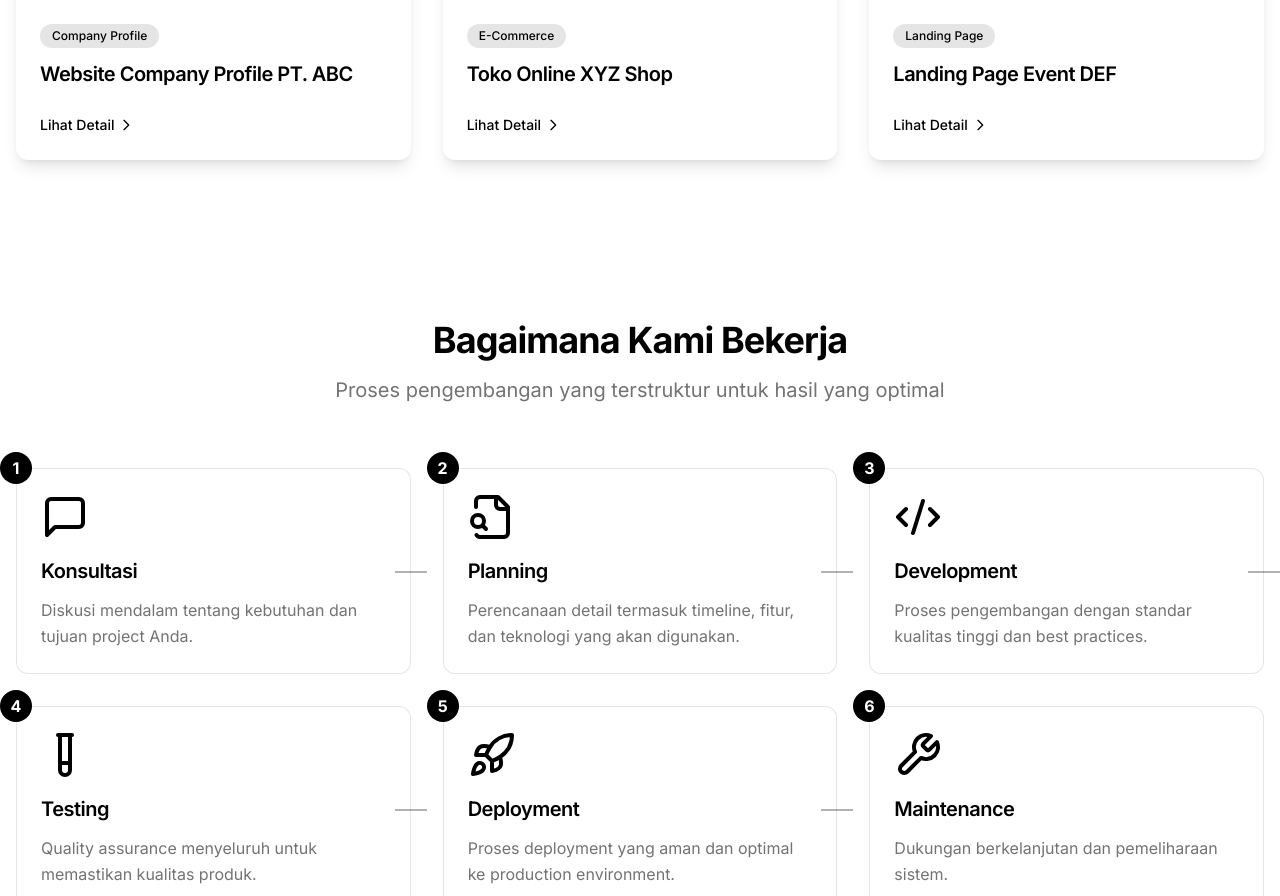
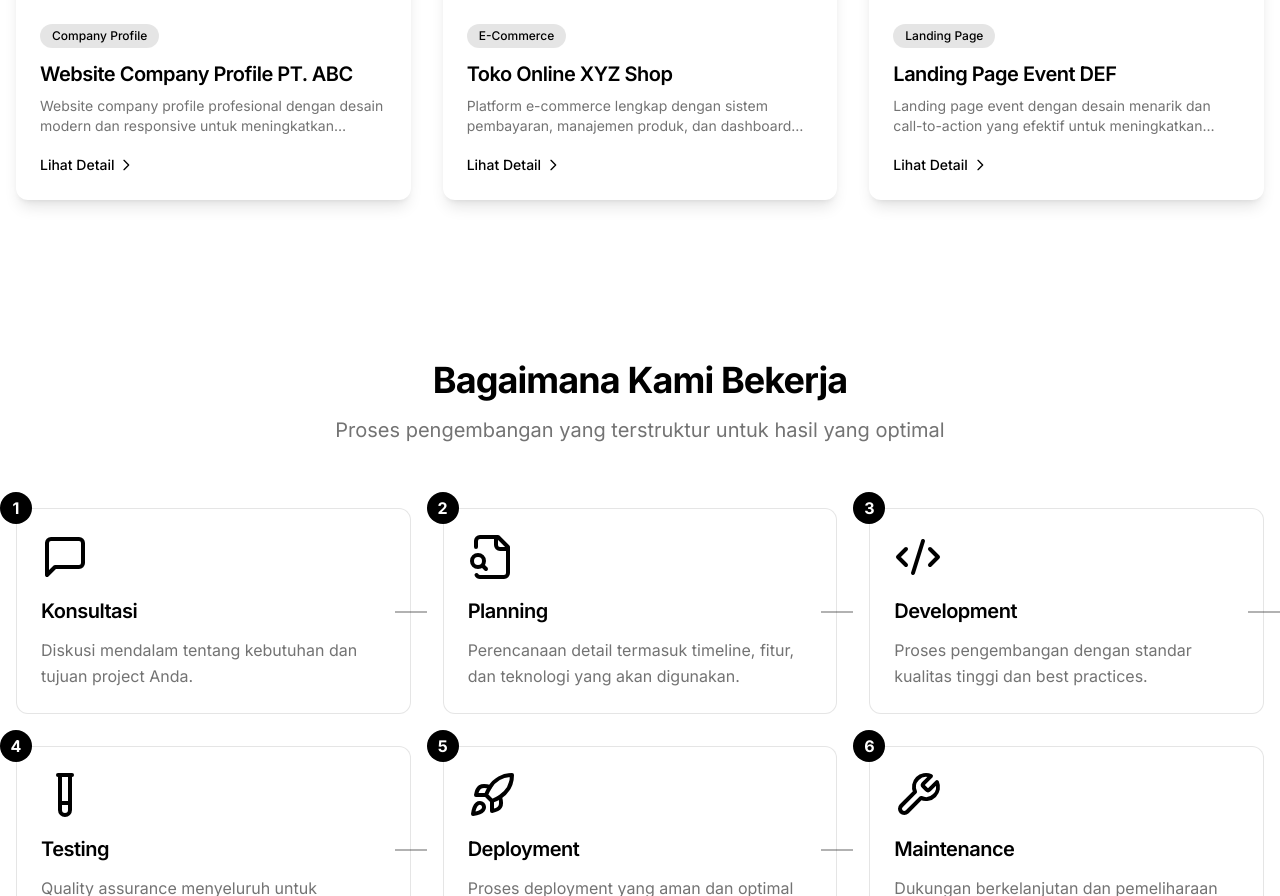
Before and after one commit to HadZzz/jasa-tech, a Next.js app: page / in a window 1280 px wide. Shown: the part 6596-7492 px from the top of the page. Built offline with nearby package versions, Linux system fonts and the light colour scheme.

Commit message:
Fix TypeScript error in PortfolioSection - add description property

```diff
--- a/app/components/sections/PortfolioSection.tsx
+++ b/app/components/sections/PortfolioSection.tsx
@@ -13,7 +13,7 @@ const portfolioItems = [
     category: "Company Profile",
     image:
       "https://images.unsplash.com/photo-1467232004584-a241de8bcf5d?w=800&auto=format&fit=crop&q=60",
-    // ...
+    description: "Website company profile profesional dengan desain modern dan responsive untuk meningkatkan kredibilitas bisnis."
   },
   {
     id: 2,
@@ -21,7 +21,7 @@ const portfolioItems = [
     category: "E-Commerce",
     image:
       "https://images.unsplash.com/photo-1556742044-3c52d6e88c62?w=800&auto=format&fit=crop&q=60",
-    // ...
+    description: "Platform e-commerce lengkap dengan sistem pembayaran, manajemen produk, dan dashboard admin yang user-friendly."
   },
   {
     id: 3,
@@ -29,7 +29,7 @@ const portfolioItems = [
     category: "Landing Page",
     image:
       "https://images.unsplash.com/photo-1552664730-d307ca884978?w=800&auto=format&fit=crop&q=60",
-    // ...
+    description: "Landing page event dengan desain menarik dan call-to-action yang efektif untuk meningkatkan konversi pendaftaran."
   },
 ];
 
@@ -39,11 +39,11 @@ interface PortfolioItemType {
   category: string;
   image: string;
   description: string;
-  technologies: string[];
-  features: string[];
-  client: string;
-  duration: string;
-  link: string;
+  technologies?: string[];
+  features?: string[];
+  client?: string;
+  duration?: string;
+  link?: string;
 }
 
 export default function PortfolioSection() {
```
